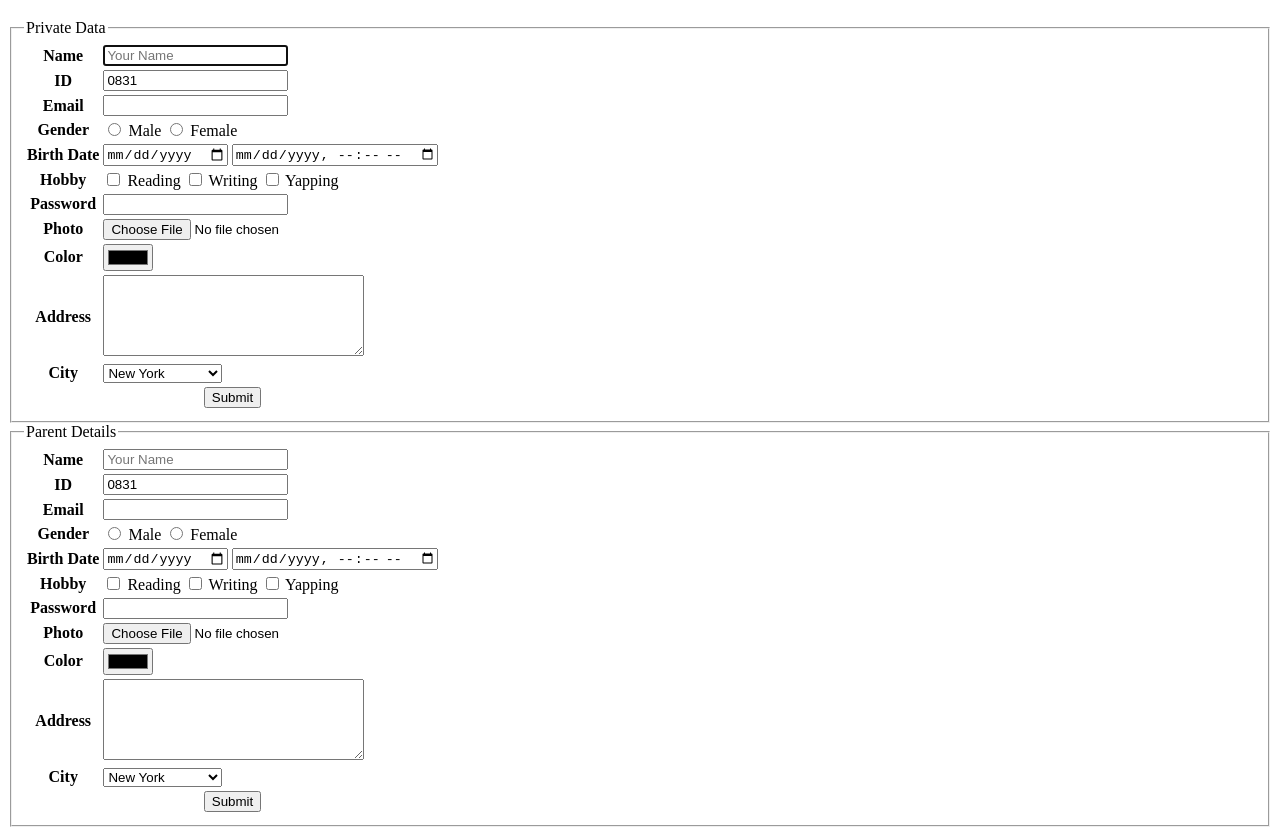
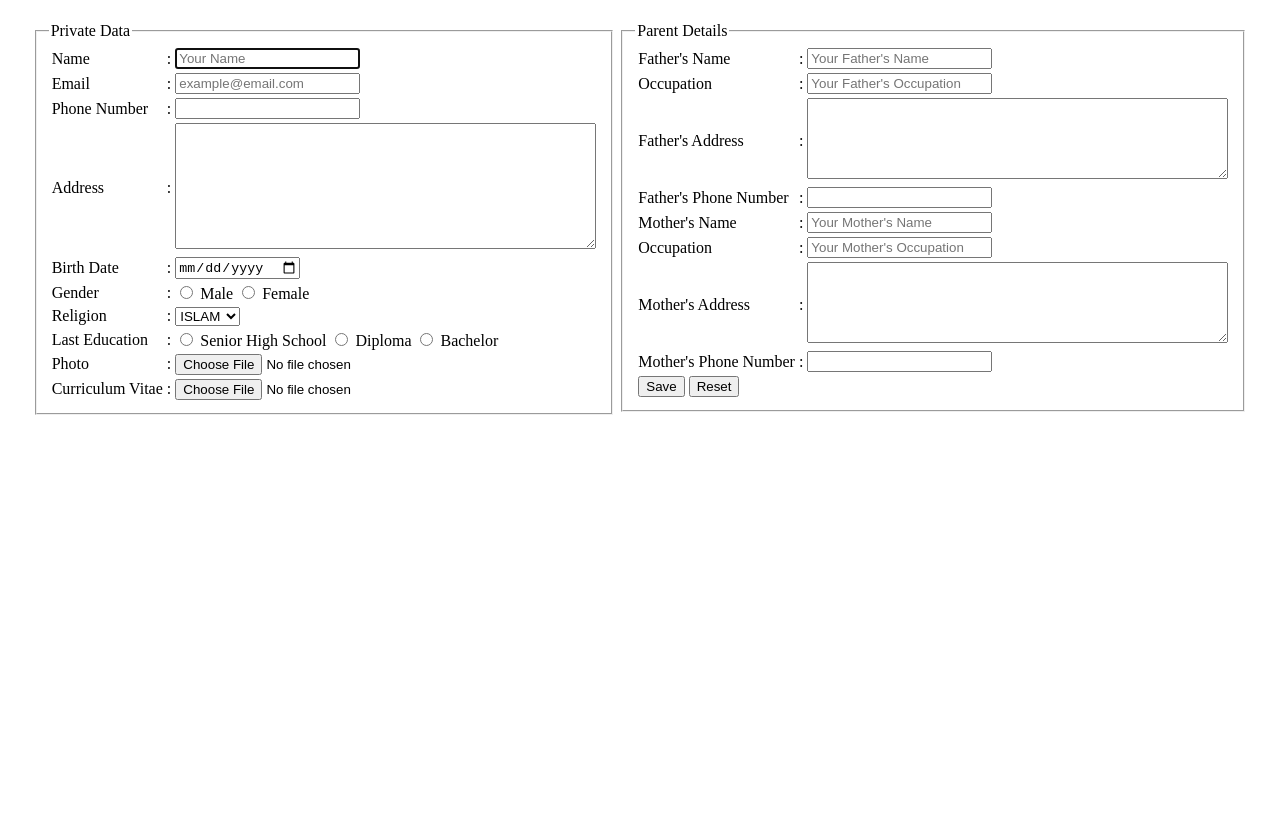
Before and after one commit to generic-guy-2005/Web_Learning, a plain HTML site: page index.html in a window 1280 px wide. Shown: the part 61-896 px from the top of the page. After the commit the page ends 800 px from the top, so only its background shows below. Drawn offline with Linux system fonts and the light colour scheme.

Commit message:
Updated index.html

```diff
--- a/index.html
+++ b/index.html
@@ -7,165 +7,156 @@
 
 	<body>
 	<h1> Registration Form </h1>
+
+		<center>
 		<form method="" action="">
+			<table>
+				<tr>
+					<td valign="top">
 						<fieldset>
 							<legend> Private Data </legend>
 
 							<table>
 								<tr>
-						<th> <label for="name"> Name </label> </th>
+									<td> <label for="name"> Name </label> </td>
+									<td> : </td>
 									<td> <input type="text" name="nama" id="name" autofocus placeholder="Your Name"> </td>
-
-					<tr>
-						<th> <label for="ID"> ID </label> </th>
-						<td> <input type="number" name="nim" id="ID" value="0831" readonly> </td>
-
-
-					<tr>
-						<th> <label for="email"> Email </label> </th>
-						<td> <input type="Email" name="email"> </td>
 								</tr>
 
 								<tr>
-						<th> <label for="Gender"> Gender </label> </th>
-						<td>
-							<input type="radio" name="gender" value="male" id="Gender"> Male
-							<input type="radio" name="gender" value="female"> Female
-						</td>
+									<td> <label for="email"> Email </label> </td>
+									<td> : </td>
+									<td> <input type="Email" name="email" placeholder="example@email.com"> </td>
+								</tr>
 
 								<tr>
-						<th> <label for="date"> Birth Date </label> </th>
+									<td> <label for="phone"> Phone Number </label> </td>
+									<td> : </td>
+									<td> <input type="text" name="phone" id="phone"> </td>
+								</tr>
+
+								<tr>
+									<td> <label for="address"> Address </td>
+									<td> : </td>
+									<td> <textarea name="address" id="address" cols="50" rows="8"></textarea>
+								</tr>
+
+								<tr>
+									<td> <label for="date"> Birth Date </label> </td>
+									<td> : </td>
+									<td> <input type="date" name="datebirth" id="date"> </td>
+								</tr>
+
+								<tr>
+									<td> <label for="gen"> Gender </label> </td>
+									<td> : </td>
 									<td>
-							<input type="date" name="datebirth" id="date">
-							<input type="datetime-local" name="local" id="date">
+										<input type="radio" name="gen" value="male" id="gen"> Male
+										<input type="radio" name="gen" value="female" id="gen"> Female
 									</td>
 								</tr>
 
 								<tr>
-						<th> <label for="hobby"> Hobby </label> </th>
+									<td> <label for="rel"> Religion </td>
+									<td> : </td>
 									<td>
-							<input type="checkbox" name="hobby" value="read" id="hobby"> Reading
-							<input type="checkbox" name="hobby" value="write" id="hobby"> Writing
-							<input type="checkbox" name="hobby" value="yap" id="hobby"> Yapping
+										<select name="rel" id="rel">
+											<option value="IS"> ISLAM </option>
+											<option value="NIS"> NONIS </option>
 									</td>
 								</tr>
 
 								<tr>
-						<th> <label for="pass"> Password </label> </th>
-						<td> <input type="Password" name="pass" id="pass"> </td>
+									<td> <label for="edu"> Last Education </td>
+									<td> : </td>
+									<td>
+										<input type="radio" name="edu" value="shs" id="edu"> Senior High School
+										<input type="radio" name="edu" value="d3" id="edu"> Diploma
+										<input type="radio" name="edu" value="s1" id="edu"> Bachelor
+									</td>
 								</tr>
 
 								<tr>
-						<th> <label for="img"> Photo </label> </th>
+									<td> <label for="img"> Photo </label> </td>
+									<td> : </td>
 									<td> <input type="file" name="photo" id="img" accept="image/png"> </td>
 								</tr>
 
 								<tr>
-						<th> <label for="col"> Color </label> </th>
-						<td> <input type="color" name="col" id="col"> </td>
+									<td> <label for="cv"> Curriculum Vitae </label> </td>
+									<td> : </td>
+									<td> <input type="file" name="cv" id="cv" accept="file/pdf"> </td>
 								</tr>
+							</table>
 
-					<tr>
-						<th> <label for="address"> Address </th>
-						<td> <textarea name="address" id="address" cols="30" rows="5"></textarea>
-					</tr>
+						</fieldset>
+					</td>
 
-					<tr>
-						<th> <label for="city"> City </th>
-						<td>
-							<select name="city" id="city">
-								<option value="NY"> New York </option>
-								<option value="LA"> Los Angelese </option>
-								<option value="WDC"> Washington D.C </option>
-						</td>
-					</tr>
-
-					<tr>
-						<td colspan="2" align="center"> <input type="submit"> </td>
-					</tr>
-
-				</table>
-			</fieldset>
-
+					<td valign="top">
 						<fieldset>
 							<legend> Parent Details </legend>
 
 							<table>
 								<tr>
-						<th> <label for="name"> Name </label> </th>
-						<td> <input type="text" name="nama" id="name" autofocus placeholder="Your Name"> </td>
-
-					<tr>
-						<th> <label for="ID"> ID </label> </th>
-						<td> <input type="number" name="nim" id="ID" value="0831" readonly> </td>
-
-
-					<tr>
-						<th> <label for="email"> Email </label> </th>
-						<td> <input type="Email" name="email"> </td>
+									<td> <label for="father"> Father's Name </label> </td>
+									<td> : </td>
+									<td> <input type="text" name="father" id="father" placeholder="Your Father's Name"> </td>
 								</tr>
 
 								<tr>
-						<th> <label for="Gender"> Gender </label> </th>
-						<td>
-							<input type="radio" name="gender" value="male" id="Gender"> Male
-							<input type="radio" name="gender" value="female"> Female
-						</td>
-
-					<tr>
-						<th> <label for="date"> Birth Date </label> </th>
-						<td>
-							<input type="date" name="datebirth" id="date">
-							<input type="datetime-local" name="local" id="date">
-						</td>
+									<td> <label for="f_job"> Occupation </label> </td>
+									<td> : </td>
+									<td> <input type="text" name="f_job" name="f_job" id="f_job" placeholder="Your Father's Occupation"> </td>
 								</tr>
 
 								<tr>
-						<th> <label for="hobby"> Hobby </label> </th>
-						<td>
-							<input type="checkbox" name="hobby" value="read" id="hobby"> Reading
-							<input type="checkbox" name="hobby" value="write" id="hobby"> Writing
-							<input type="checkbox" name="hobby" value="yap" id="hobby"> Yapping
-						</td>
+									<td> <label for="f_address"> Father's Address </td>
+									<td> : </td>
+									<td> <textarea name="f_address" id="f_address" cols="50" rows="5"></textarea>
 								</tr>
 
 								<tr>
-						<th> <label for="pass"> Password </label> </th>
-						<td> <input type="Password" name="pass" id="pass"> </td>
+									<td> <label for="f_phone"> Father's Phone Number </label> </td>
+									<td> : </td>
+									<td> <input type="text" name="f_phone" id="f_phone"> </td>
 								</tr>
 
 								<tr>
-						<th> <label for="img"> Photo </label> </th>
-						<td> <input type="file" name="photo" id="img" accept="image/png"> </td>
+									<td> <label for="mother"> Mother's Name </label> </td>
+									<td> : </td>
+									<td> <input type="text" name="mother" id="mother" placeholder="Your Mother's Name"> </td>
 								</tr>
 
 								<tr>
-						<th> <label for="col"> Color </label> </th>
-						<td> <input type="color" name="col" id="col"> </td>
+									<td> <label for="m_job"> Occupation </label> </td>
+									<td> : </td>
+									<td> <input type="text" name="m_job" name="m_job" id="m_job" placeholder="Your Mother's Occupation"> </td>
 								</tr>
 
 								<tr>
-						<th> <label for="address"> Address </th>
-						<td> <textarea name="address" id="address" cols="30" rows="5"></textarea>
+									<td> <label for="m_address"> Mother's Address </td>
+									<td> : </td>
+									<td> <textarea name="m_address" id="m_address" cols="50" rows="5"></textarea>
 								</tr>
 
 								<tr>
-						<th> <label for="city"> City </th>
-						<td>
-							<select name="city" id="city">
-								<option value="NY"> New York </option>
-								<option value="LA"> Los Angelese </option>
-								<option value="WDC"> Washington D.C </option>
-						</td>
+									<td> <label for="m_phone"> Mother's Phone Number </label> </td>
+									<td> : </td>
+									<td> <input type="text" name="m_phone" id="m_phone"> </td>
 								</tr>
 
 								<tr>
-						<td colspan="2" align="center"> <input type="submit"> </td>
-					</tr>
+									<td>
+										<input type="submit" value="Save">
+										<input type="submit" value="Reset">
+									</td>
 
 							</table>
 						</fieldset>
-
+					</td>
+				</tr>
+			</table>
 		</form>
+		</center>
 	</body>
 </html>
```
Lines whose indentation alone changed are shown as unchanged.
